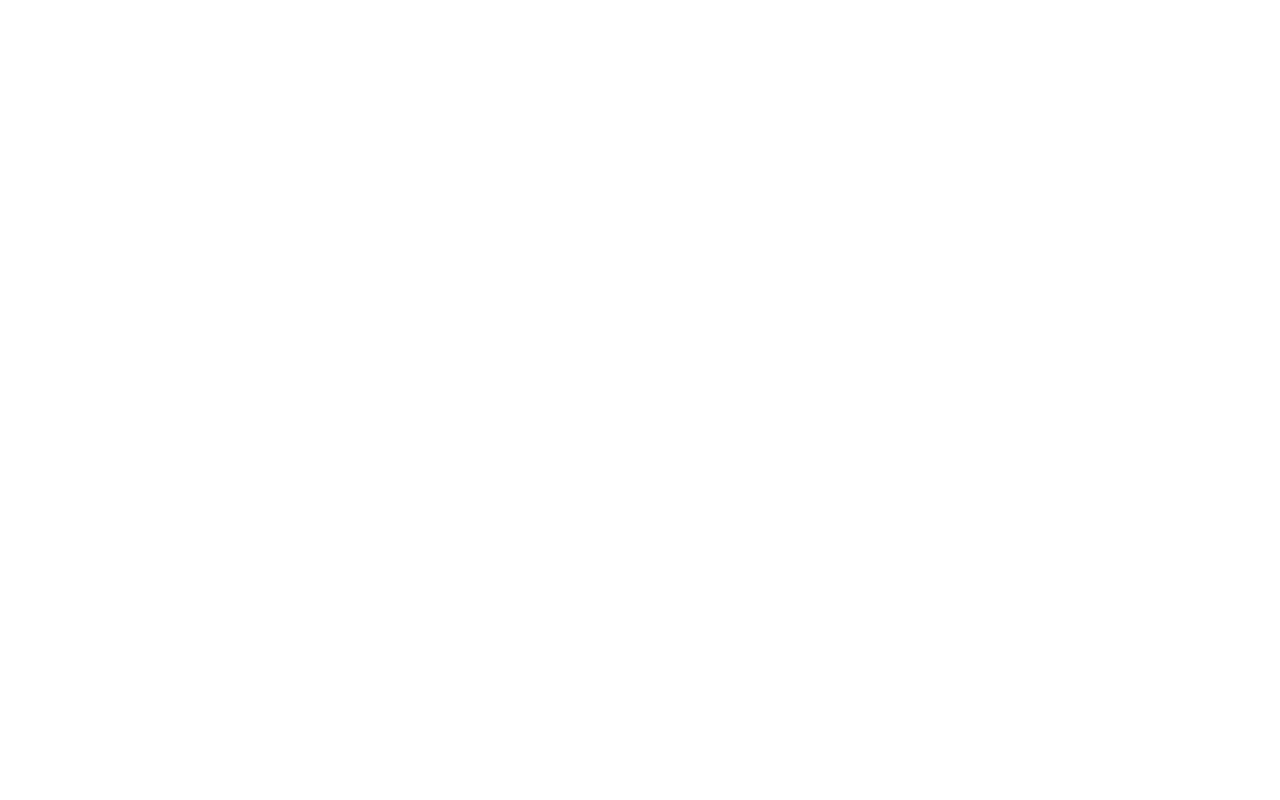
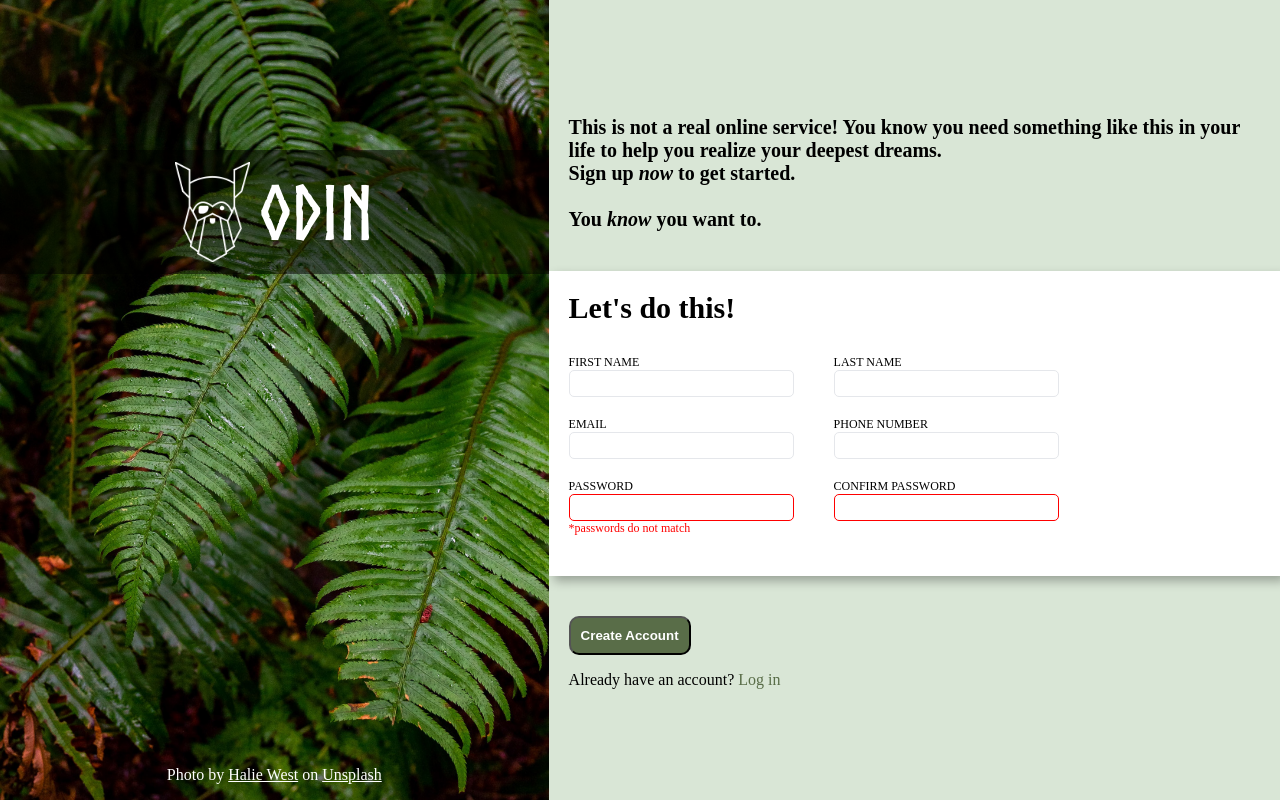
Before and after one commit to hamzaTech-H/sign-up-form, a plain HTML site: page index.html in a window 1280 px wide. Drawn offline with Linux system fonts and the light colour scheme.

Commit message:
Complete implementation of website

```diff
--- a/index.html
+++ b/index.html
@@ -3,10 +3,74 @@
 <head>
     <meta charset="UTF-8">
     <link rel="stylesheet" href="style.css">
+    <script src="script.js" defer></script>
     <meta name="viewport" content="width=device-width, initial-scale=1.0">
     <title>Document</title>
 </head>
 <body>
+    <div class="image-container">
+        <div class="logo">
+            <img src="images/odin-lined.png" >
+            <p> Odin </p>
+        </div>
+        <p>Photo by <a href="https://unsplash.com/@haliewestphoto">Halie West</a> on <a href="https://unsplash.com/photos/green-leaf-plant-in-close-up-photography-25xggax4bSA">Unsplash</a></p>
+    </div>
 
+
+
+    <div class="main">
+
+        <div>
+            This is not a real online service! You know you need something like
+            this in your life to help you realize your deepest dreams.
+            <br>
+            Sign up <i>now</i> to get started.
+            <br><br>
+            You <i>know</i> you want to.
+        </div>
+        <form action="#" method="post">
+
+            <div class="form-container">
+                <p> Let's do this!</p>
+                <div class="form-inputs">
+                    <div>
+                        <label for="first-name"> FIRST NAME </label>
+                        <input type="text" name="first-name" id="first-name" required>
+                    </div>
+
+                    <div>
+                        <label for="last-name"> LAST NAME </label>
+                        <input type="text" name="last-name" id="last-name" required>
+                    </div>
+                    <div>
+                        <label for="email"> EMAIL </label>
+                        <input type="email" name="email" id="email" required>
+                    </div>
+                    <div>
+                        <label for="phone-number"> PHONE NUMBER </label>
+                        <input type="number" name="phone-number" id="phone-number" required>
+                    </div>
+                    <div>
+                        <label for="password"> PASSWORD </label>
+                        <input class="error" type="password" name="password" id="password" required>
+                        <span class="error-message"> *passwords do not match </span>
+                    </div>
+                    <div>
+                        <label for="confirm-password"> CONFIRM PASSWORD </label>
+                        <input class="error" type="password" name="confirm-password" id="confirm-password" required>
+                    </div>
+                </div>
+            </div>
+
+
+            <div>
+                <button type="submit"> Create Account </button>
+
+                <p>Already have an account? <a href="">Log in</a></p>
+            </div>
+
+
+        </form>
+    </div>
 </body>
 </html>
--- /dev/null
+++ b/script.js
@@ -0,0 +1,17 @@
+const passwordInputs = document.querySelectorAll(".error");
+const [password, passwordConfirm] = passwordInputs;
+
+const errorMessage = document.querySelector(".error-message");
+
+const handleInput = () => {
+  const passwordsMatch = password.value === passwordConfirm.value;
+
+  passwordInputs.forEach((passwordInput) => {
+    passwordInput.classList.toggle('error', !passwordsMatch);
+  });
+
+  errorMessage.textContent = passwordsMatch ? '' : '*passwords do not match';
+};
+
+password.addEventListener('input', handleInput);
+passwordConfirm.addEventListener('input', handleInput);
--- a/style.css
+++ b/style.css
@@ -0,0 +1,156 @@
+body{
+    min-height: 100vh;
+    margin: 0;
+    display: flex;
+    min-height: 100vh;
+    background-color: rgb(217, 230, 214)
+}
+
+
+.image-container {
+    background-image: url(images/halie-west.jpg);
+    background-size: cover;
+    background-position: center;
+    background-repeat: no-repeat;
+    flex : 3 ;
+    position: relative;
+}
+
+.image-container > p {
+    color: white;
+    position: absolute;
+    bottom: 0px;
+    width: 100%;
+    text-align: center;
+}
+
+.image-container > p a {
+    color: white;
+}
+
+.logo {
+    background-color: rgba(0, 0, 0, 0.5);
+    display: flex;
+    align-items: center;
+    justify-content: center;
+    background-attachment: fixed;
+    position: relative;
+    top: 150px;
+    padding: 12px 0;
+    gap: 10px;
+}
+
+.logo img {
+    width : 75px;
+}
+
+
+@font-face {
+    font-family: my-font;
+    src: url(fonts/Norse-Bold.otf);
+}
+.logo p {
+    margin: 0;
+    color: white;
+    font-size: 75px;
+    font-weight: bolder;
+    font-family:my-font , sans-serif;
+}
+
+
+
+
+
+.main {
+    flex : 4;
+    align-self: center;
+}
+
+.main > div {
+    padding: 40px 20px ;
+    font-size: 20px;
+    font-weight: bold;
+}
+
+
+.form-container {
+    background-color: rgb(255, 255, 255);
+    padding:  20px 20px 40px;
+    margin-bottom: 20px;
+    box-shadow: 5px 5px 10px rgba(0, 0, 0, 0.3);
+
+}
+
+.form-container p {
+    margin-top: 0;
+    margin-bottom: 30px;
+    font-size: 30px;
+    font-weight: bold;
+}
+
+.form-inputs {
+    display: flex;
+    flex-wrap: wrap;
+    row-gap: 20px;
+    column-gap: 40px;
+}
+
+.form-inputs div {
+    width: 225px;
+    display: flex;
+    flex-direction: column;
+}
+
+.form-container+div {
+    padding: 20px;
+} /* or we can use  form:last-child */
+
+
+form:last-child a {
+    text-decoration: none;
+    color: #596D48;
+}
+
+label {
+    font-size: 12px;
+}
+input {
+    padding: 5px;
+    border: 1px solid #E5E7EB;
+    border-radius: 5px;
+}
+
+input:focus {
+    outline: none;
+    border-color: blue;
+    box-shadow: 2px 2px 5px rgba(0, 0, 0, 0.3);
+}
+
+button {
+    padding: 10px;
+    border-radius: 10px;
+    background-color: #596D48 ;
+    color: white;
+    font-weight: bold;
+}
+
+button:hover {
+    opacity: 0.9;
+    cursor: pointer;
+}
+
+
+.error {
+    border: 1px solid red;
+}
+.error-message {
+    color: red;
+    font-size: 12px;
+}
+
+
+@media (min-width : 1200px) {
+    .form-inputs {
+        width: 500px;
+    }
+}
```
Also changed, not shown: fonts/Norse-Bold.otf (added), images/halie-west.jpg (added), images/odin-lined.png (added).
